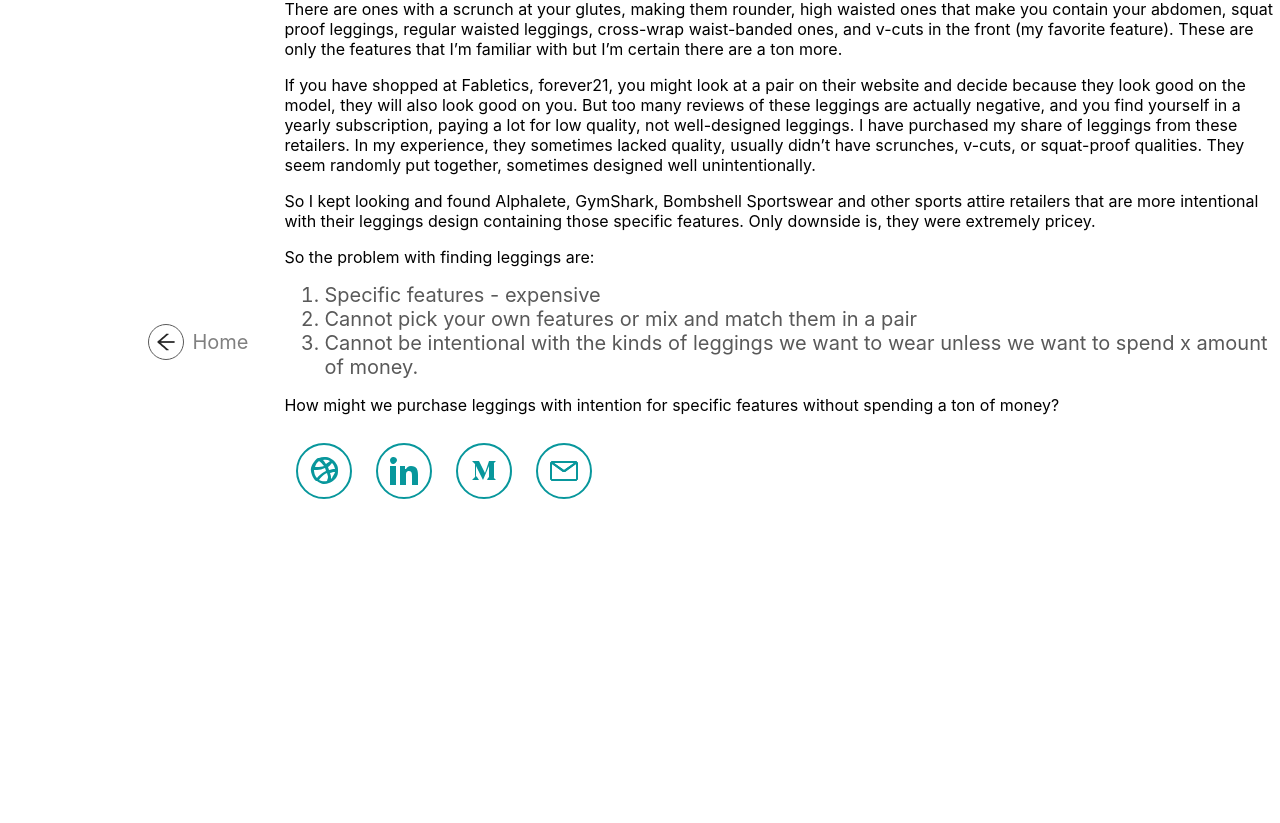
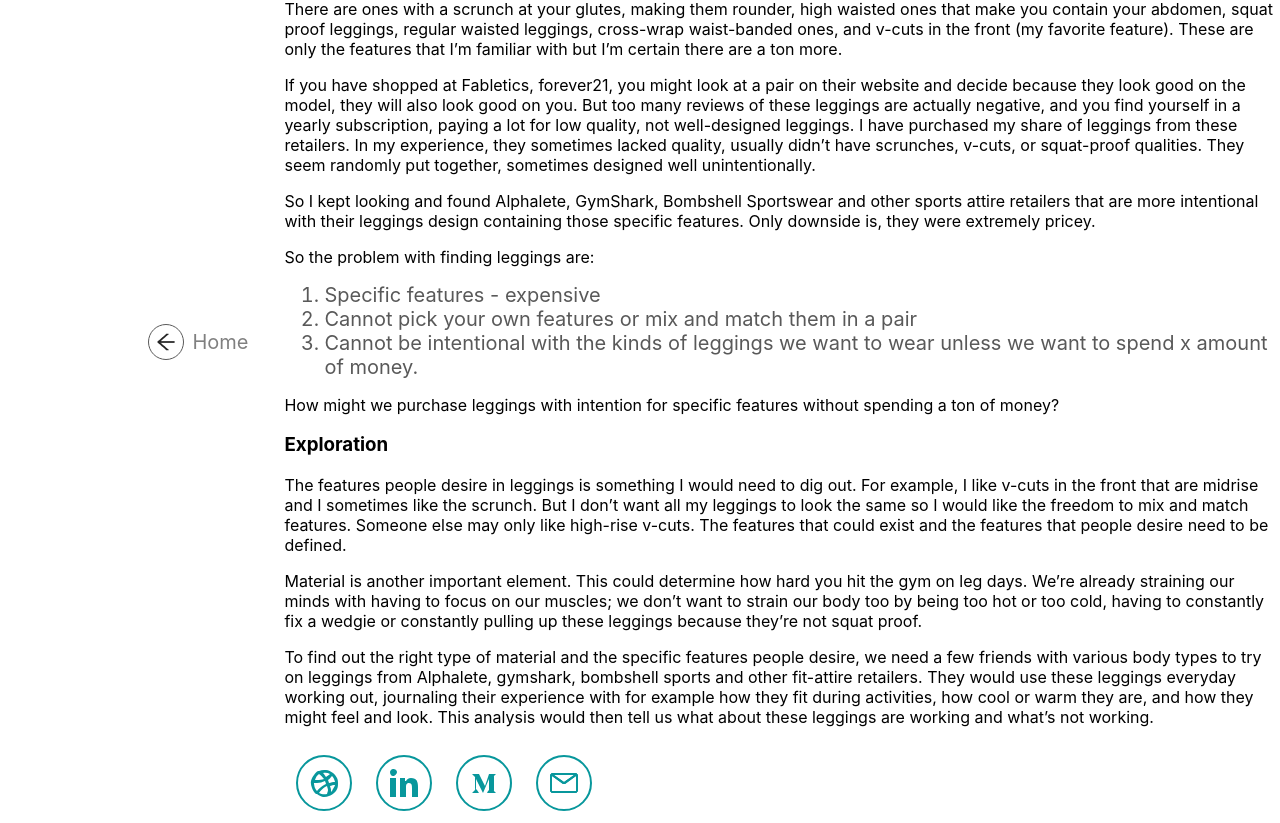
Before and after one commit to vishalicious213/mahiya, a React (Create React App) app: page /leggings in a window 1280 px wide. Shown: the part 426-1249 px from the top of the page. Before the commit the page ends 937 px from the top, so only its background shows below. Built offline with nearby package versions, Linux system fonts and the light colour scheme.

Commit message:
updated Leggings

```diff
--- a/src/components/thoughts/Leggings.js
+++ b/src/components/thoughts/Leggings.js
@@ -20,7 +20,12 @@ function Leggings() {
             </ol>
             <p>How might we purchase leggings with intention for specific features without spending a ton of money?</p>
 
+            <h3>Exploration</h3>
+            <p>The features people desire in leggings is something I would need to dig out. For example, I like v-cuts in the front that are midrise and I sometimes like the scrunch. But I don’t want all my leggings to look the same so I would like the freedom to mix and match features. Someone else may only like high-rise v-cuts. The features that could exist and the features that people desire need to be defined.</p>
 
+            <p>Material is another important element. This could determine how hard you hit the gym on leg days. We’re already straining our minds with having to focus on our muscles; we don’t want to strain our body too by being too hot or too cold, having to constantly fix a wedgie or constantly pulling up these leggings because they’re not squat proof.</p>
+
+            <p>To find out the right type of material and the specific features people desire, we need a few friends with various body types to try on leggings from Alphalete, gymshark, bombshell sports and other fit-attire retailers. They would use these leggings everyday working out, journaling their experience with for example how they fit during activities, how cool or warm they are, and how they might feel and look. This analysis would then tell us what about these leggings are working and what’s not working.</p>
         </div>
     )
 }
```
